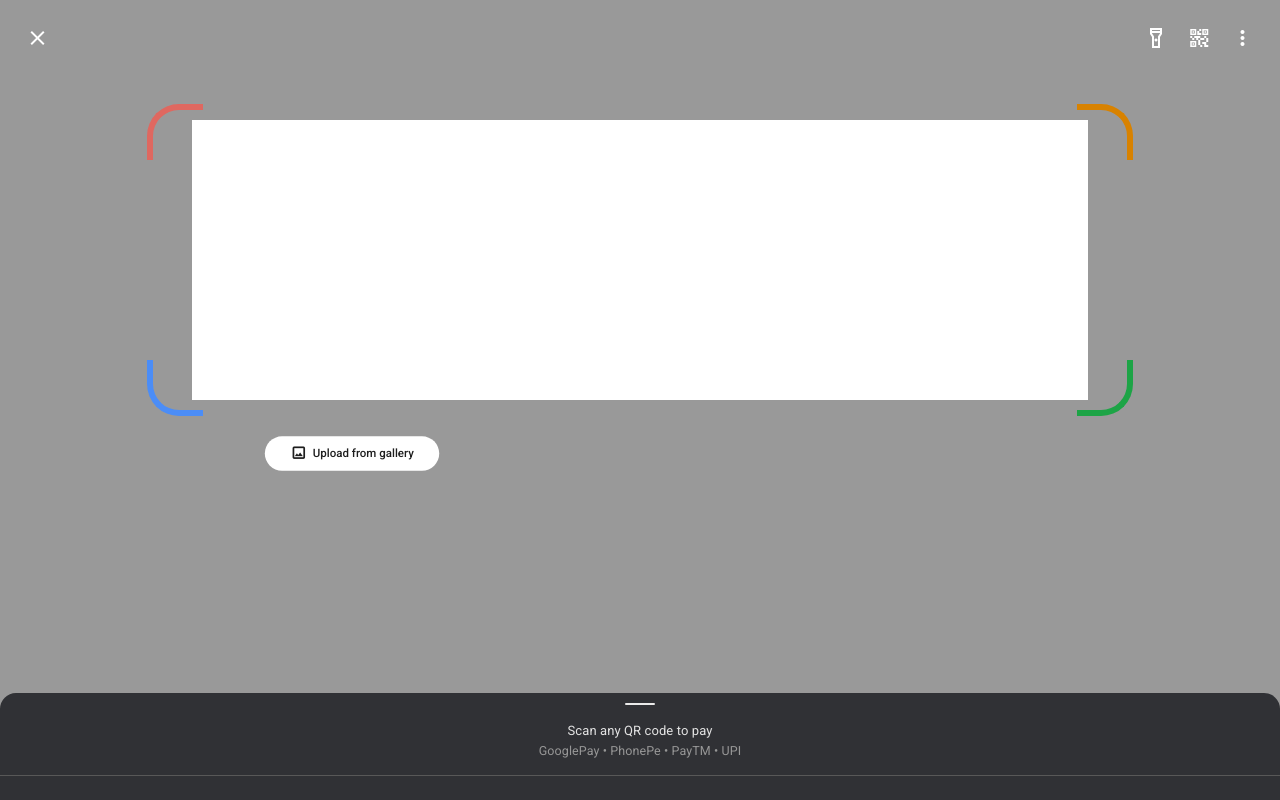
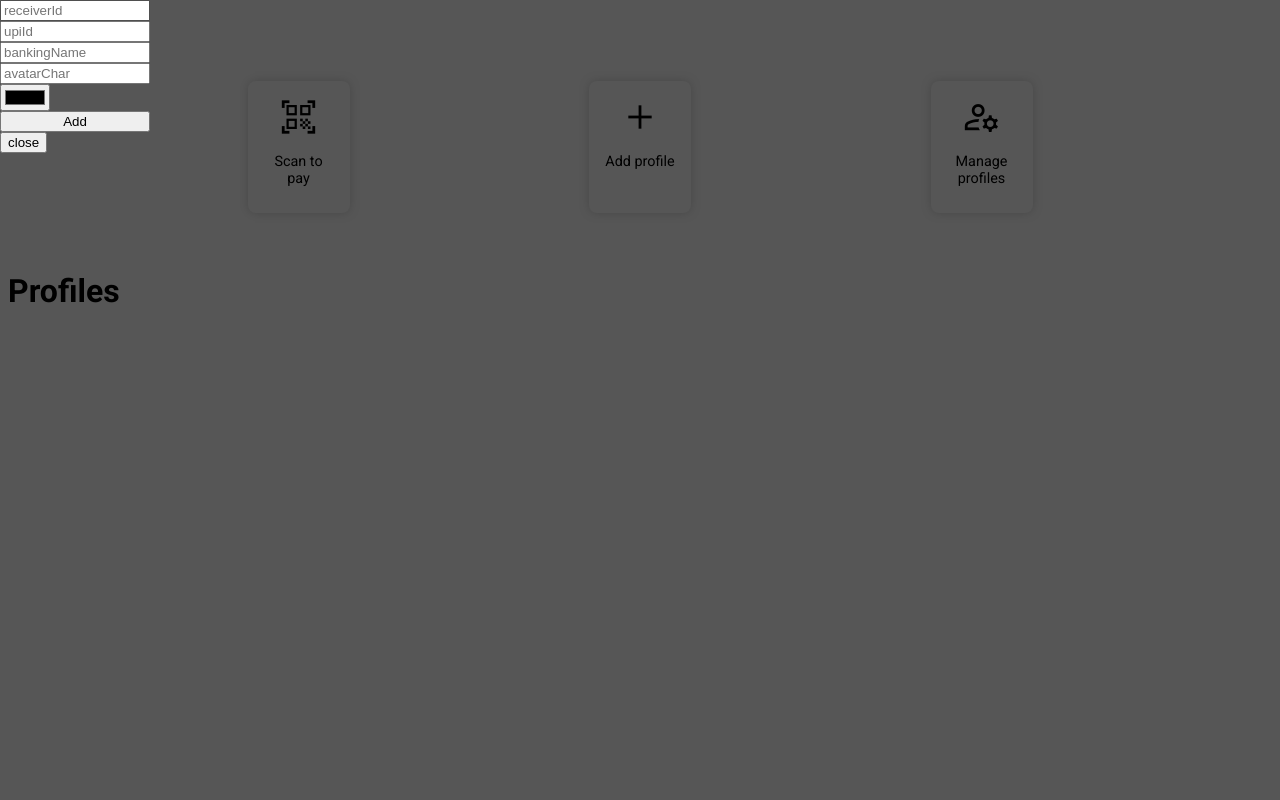
Before and after one commit to BlitzJB/malicious-gpay, a Flask app: page / in a window 1280 px wide. Run offline with Flask 2, Linux system fonts and the light colour scheme.

Commit message:
profile management

```diff
--- a/app.py
+++ b/app.py
@@ -5,7 +5,7 @@ app = Flask(__name__, static_folder="./static")
 
 @app.route('/')
 def _():
-    return render_template('index.html')
+    return render_template('home.html')
 
 
 @app.route('/scan')
--- /dev/null
+++ b/templates/home.html
@@ -0,0 +1,240 @@
+<!DOCTYPE html>
+<html lang="en">
+<head>
+    <meta charset="UTF-8">
+    <meta http-equiv="X-UA-Compatible" content="IE=edge">
+    <meta name="viewport" content="width=device-width, initial-scale=1.0">
+    <title>Google Pay</title>
+    <link rel="stylesheet" href="https://fonts.googleapis.com/css2?family=Material+Symbols+Outlined:opsz,wght,FILL,GRAD@48,400,0,0" />
+    <style>
+        @import url('https://fonts.googleapis.com/css2?family=Roboto:wght@300;400;500;700;900&display=swap');
+
+        body {
+            font-family: 'Roboto', sans-serif;
+        }
+
+        .actions {
+            display: flex;
+            flex-wrap: wrap;
+            justify-content: space-evenly;
+        }
+
+        .profiles {
+            display: flex;
+            flex-wrap: wrap;
+        }
+
+        .avatar {
+            width: 3.5rem;
+            height: 3.5rem;
+            margin-left: auto;
+            margin-right: auto;
+            margin-top: 1em;
+            display: flex;
+            justify-content: center;
+            align-items: center;
+            font-size: 1.5em;
+            color: white;
+            border-radius: 50vw;
+        }
+
+        .profile {
+            width: 100px;
+            box-shadow: 0 0 10px 0 rgba(128, 128, 128, 0.347);
+            margin: .8em .4em;
+            border-radius: .5em;
+        }
+
+        .receiver {
+            margin: 1em;
+            text-align: center;
+            font-size: 14px;
+            font-weight: 500;
+            color: rgb(68, 68, 68);
+        }
+
+        .action {
+            display: flex;
+            flex-direction: column;
+            justify-content: center;
+            align-items: center;
+            box-shadow: 0 0 10px 0 rgba(128, 128, 128, 0.347);
+            padding: 1em;
+            border-radius: .5em;
+            height: 100px;
+            width: 70px;
+        }
+
+        .action__icon {
+            margin-bottom: 1rem;
+            font-size: 2.5em;
+        }
+
+        .action__label {
+            font-size: .9rem;
+            margin-bottom: auto;
+            text-align: center;
+        }
+
+        .add_modal {
+            display: none;
+            position: fixed;
+            top: 0;
+            left: 0;
+            height: 100vh;
+            width: 100vw;
+            z-index: 999;
+            background-color: rgba(0, 0, 0, 0.663);
+            color: white;
+        }
+
+        .add_modal_visible {
+            display: block;
+        }
+
+        .add_modal_form {
+            display: flex;
+            flex-direction: column;
+            width: 150px;
+        }
+    </style>
+</head>
+<body>
+    <div class="add_modal add_modal_visible">
+        <form class="add_modal_form">
+            <input type="text" placeholder="receiverId" name="receiverId" id="receiverId">
+            <input type="text" name="upiId" id="upiId" placeholder="upiId">
+            <input type="text" name="bankingName" id="bankingName" placeholder="bankingName">
+            <input type="text" name="avatarChar" id="avatarChar" placeholder="avatarChar">
+            <input type="color" name="avatarColor" id="avatarColor" placeholder="avatarColor">
+            <input type="submit" value="Add" placeholder="receiverId">
+        </form>
+        <button id="close_modal">close</button>
+    </div>
+    <h1>Actions</h1>
+    <div class="actions">
+        <div class="action">
+            <span class="material-symbols-outlined action__icon">
+                qr_code_scanner
+            </span>
+            <span class="action__label">Scan to pay</span>
+        </div>
+        <div class="action" id="add">
+            <span class="material-symbols-outlined action__icon">
+                add
+            </span>
+            <span class="action__label">Add profile</span>
+        </div>
+        <div class="action">
+            <span class="material-symbols-outlined action__icon">
+                manage_accounts
+            </span>
+            <span class="action__label">Manage profiles</span>
+        </div>
+    </div>
+    <br/>
+    <br/>
+    <h1>Profiles</h1>
+    <div class="profiles" id="profiles"></div>
+    <script>
+        // addProfile({receiverId: 'wow'})
+        // deleteProfile(6619)
+        // const id = addProfile({receiverId: 'receiverid', upiId: 'upiid@okupi', avatarChar: 'K', avatarColor: '000000'})
+        // console.log(id)
+        // payProfile(9380)
+
+        const togglers = ['close_modal', 'add']
+        const addModal = document.querySelector('.add_modal')
+        togglers.forEach(id => {
+            document.getElementById(id).addEventListener('click', () => {
+                addModal.classList.toggle('add_modal_visible')
+            })
+        })
+
+        document.addEventListener('DOMContentLoaded', () => {
+            document.querySelector('.add_modal_form').addEventListener('submit', (e) => {
+                handleAddFormSubmit(e)
+            })
+        })
+
+        function handleAddFormSubmit(e) {
+            e.preventDefault()
+            const form = e.target
+            const profile = {
+                receiverId: form.receiverId.value,
+                upiId: form.upiId.value,
+                bankingName: form.bankingName.value,
+                avatarChar: form.avatarChar.value,
+                avatarColor: form.avatarColor.value,
+            }
+            addProfile(profile)
+        }
+
+        function loadProfiles() {
+            if (!('profiles' in localStorage)) {
+                localStorage.setItem('profiles', '[]')
+                return []
+            }
+            return JSON.parse(localStorage.getItem('profiles'))
+        }
+
+        function addProfile({ receiverId, upiId, bankingName, avatarChar, avatarColor }) {
+            let existing = loadProfiles()
+            let profile = {
+                id: Math.floor(Math.random() * 10000), // terrible way, but should work for now
+                receiverId: receiverId,
+                upiId: upiId,
+                bankingName: bankingName,
+                avatarChar: avatarChar,
+                avatarColor: avatarColor
+            }
+            existing.push(profile)
+            localStorage.setItem('profiles', JSON.stringify(existing))
+            return profile.id
+        }
+
+        function deleteProfile(id) {
+            let existing = loadProfiles()
+            existing = existing.filter((elem) => {
+                return elem.id != id
+            })
+            localStorage.setItem('profiles', JSON.stringify(existing))
+        }
+        function payProfile(id) {
+            let existing = loadProfiles()
+            existing = existing.filter((elem) => {
+                return elem.id == id
+            })
+            if (!existing) {
+                return
+            }
+            let profile = existing[0]
+            const redirectTo = `/enter_amount?receiverId=${profile.receiverId}&upiId=${profile.upiId}&bankingName=${profile.bankingName}&avatarChar=${profile.avatarChar}&avatarColor=${profile.avatarColor}`
+            window.location.href = redirectTo
+        }
+
+        function mountUI(container) {
+            let profiles = loadProfiles()
+            profiles.forEach(profile => {
+                const profileDiv = document.createElement('div')
+                profileDiv.setAttribute('class', 'profile')
+                profileDiv.addEventListener('click', () => {
+                    payProfile(profile.id)
+                })
+                profileDiv.innerHTML = `
+                    <div class="avatar" style="background-color: purple;"></div>
+                    <div class="receiver"></div>
+                `
+                const avatarChar = profileDiv.querySelector('.avatar')
+                avatarChar.style.backgroundColor = profile.avatarColor
+                const receiver = profileDiv.querySelector('.receiver')
+                avatarChar.innerHTML = profile.avatarChar
+                receiver.innerHTML = profile.receiverId
+                container.appendChild(profileDiv)
+            })
+        }
+
+        mountUI(document.getElementById('profiles'))
+    </script>
+</body>
+</html>
```
Also changed, not shown: templates/enter_amount.html (+51 -2 lines).
